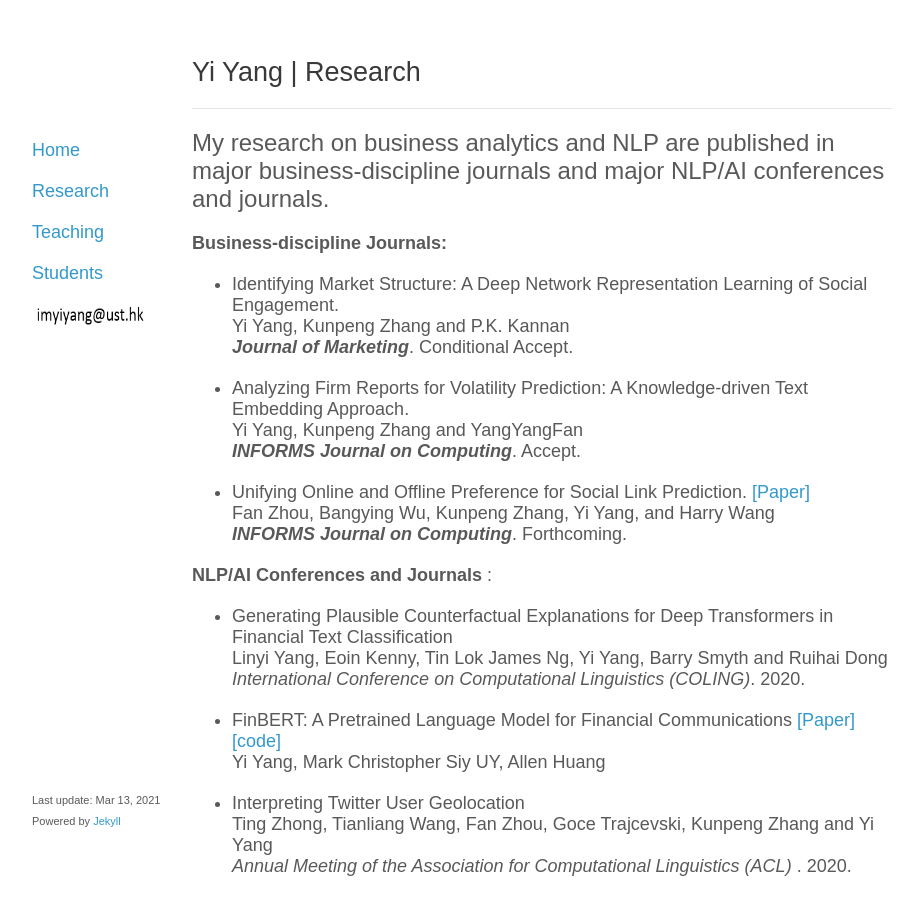
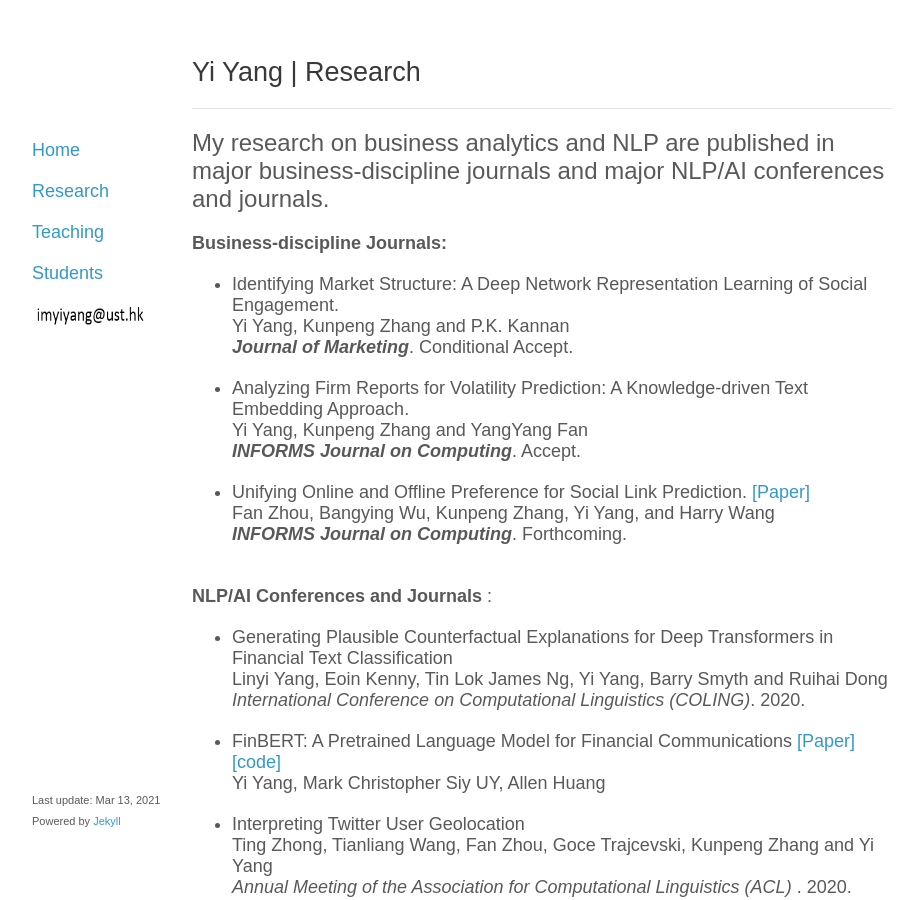
Before and after one commit to yya518/yya518.github.io, a Jekyll site: the page built from research.md, in a window 1280 px wide and 900 px high. Shown: the whole window, without its empty margins (178-1101 px from the left). Built offline with Jekyll 4.4.1, drawn with Linux system fonts in a browser that asks for light colours.

Commit message:
fix typo

```diff
--- a/research.md
+++ b/research.md
@@ -15,12 +15,12 @@
 <b><i> Journal of Marketing</i></b>. Conditional Accept.<br>
 
 + Analyzing Firm Reports for Volatility Prediction: A Knowledge-driven Text Embedding Approach. <br>
-Yi Yang, Kunpeng Zhang and YangYangFan<br>
+Yi Yang, Kunpeng Zhang and YangYang Fan<br>
 <b><i> INFORMS Journal on Computing</i></b>. Accept.<br>
 
 + Unifying Online and Offline Preference for Social Link Prediction. <a href="https://pubsonline.informs.org/doi/10.1287/ijoc.2020.0989">[Paper] </a> <br>
 Fan Zhou, Bangying Wu, Kunpeng Zhang, Yi Yang, and Harry Wang <br>
-<b><i>INFORMS Journal on Computing</i></b>. Forthcoming.<br>
+<b><i>INFORMS Journal on Computing</i></b>. Forthcoming.<br><br>
 
 <b>NLP/AI Conferences and Journals </b>:
 
```
